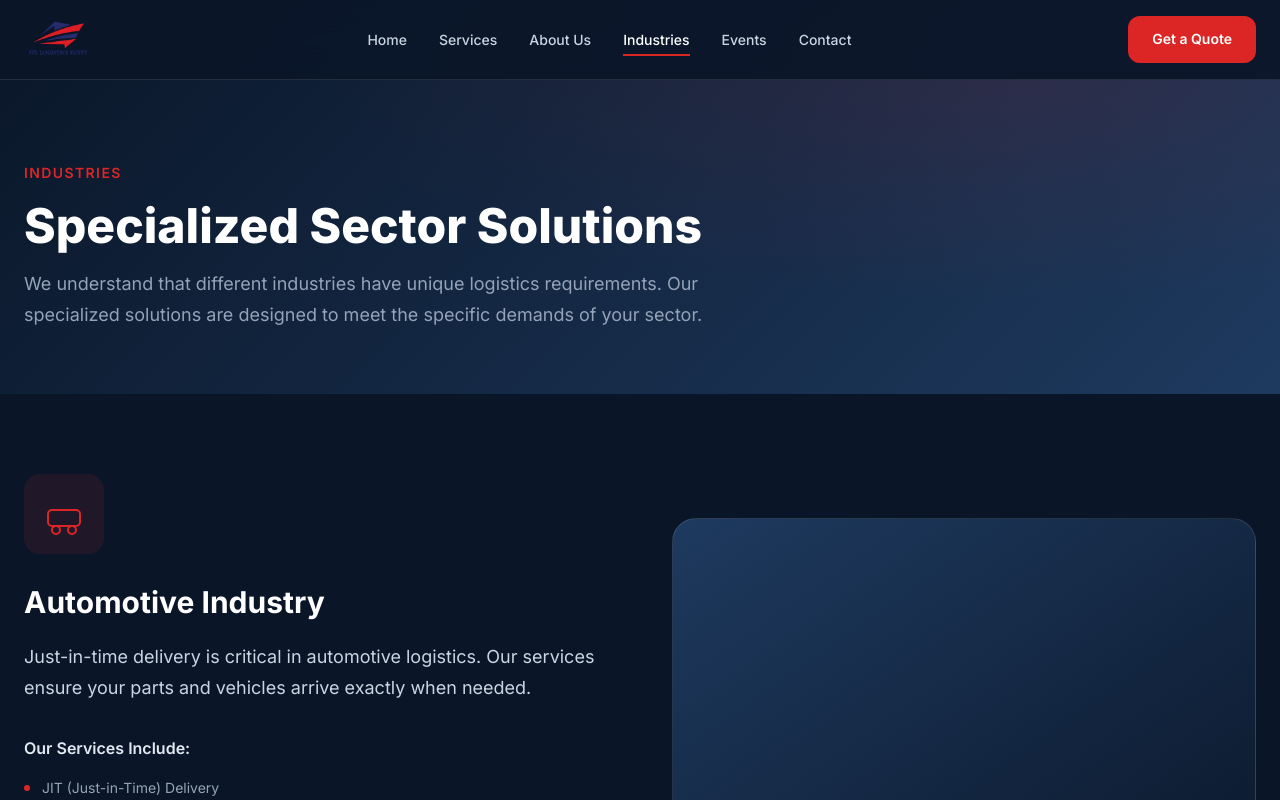
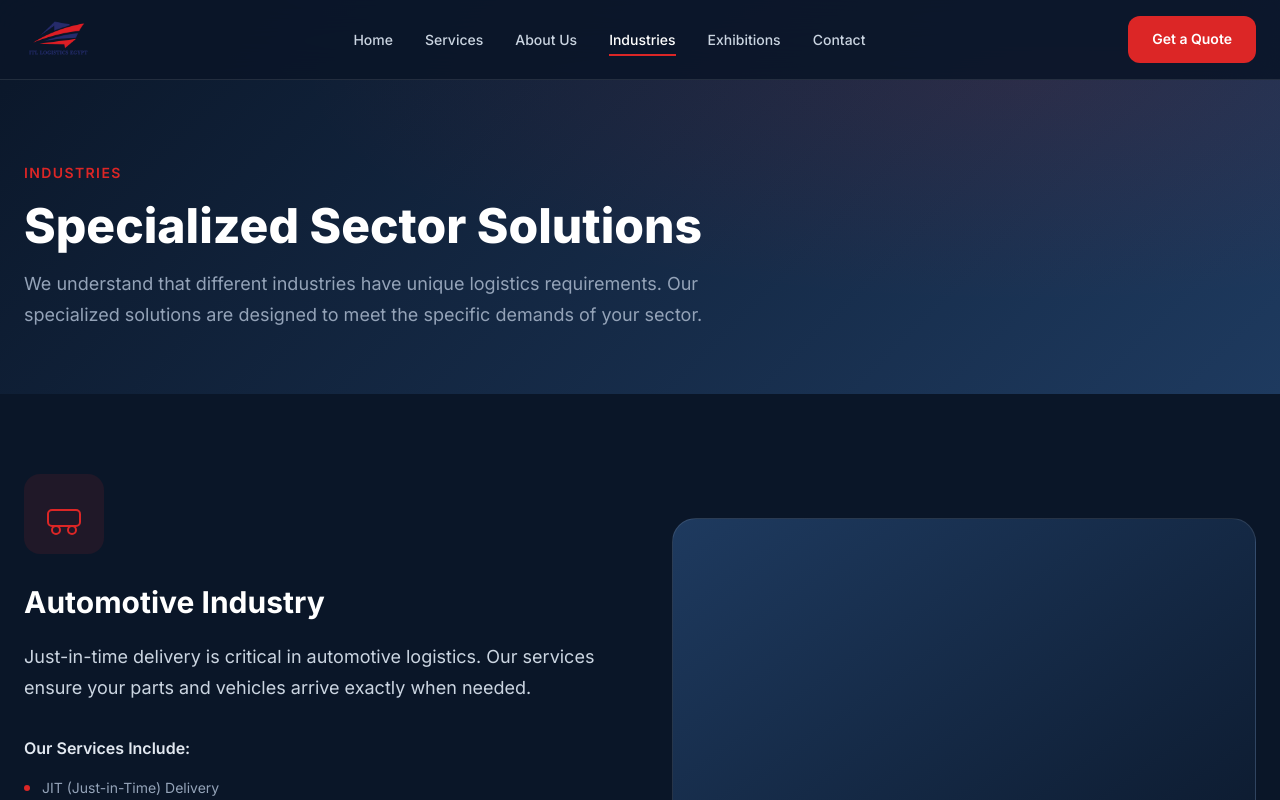
Before and after one commit to moniem2020/ITL-Logistics-Website, a Next.js app: page /industries in a window 1280 px wide. Shown: the top 800 px of the page. Built offline with nearby package versions, Linux system fonts and the light colour scheme.

Commit message:
Rename Events to Exhibitions in navigation

```diff
--- a/src/components/Footer.jsx
+++ b/src/components/Footer.jsx
@@ -21,7 +21,7 @@ export default function Footer() {
                             <li><Link href="/services">Services</Link></li>
                             <li><Link href="/about">About Us</Link></li>
                             <li><Link href="/industries">Industries</Link></li>
-                            <li><Link href="/events">Events</Link></li>
+                            <li><Link href="/events">Exhibitions</Link></li>
                             <li><Link href="/contact">Contact</Link></li>
                         </ul>
                     </div>
--- a/src/components/Header.jsx
+++ b/src/components/Header.jsx
@@ -23,7 +23,7 @@ export default function Header() {
         { href: '/services', label: 'Services' },
         { href: '/about', label: 'About Us' },
         { href: '/industries', label: 'Industries' },
-        { href: '/events', label: 'Events' },
+        { href: '/events', label: 'Exhibitions' },
         { href: '/contact', label: 'Contact' },
     ]
 
```
